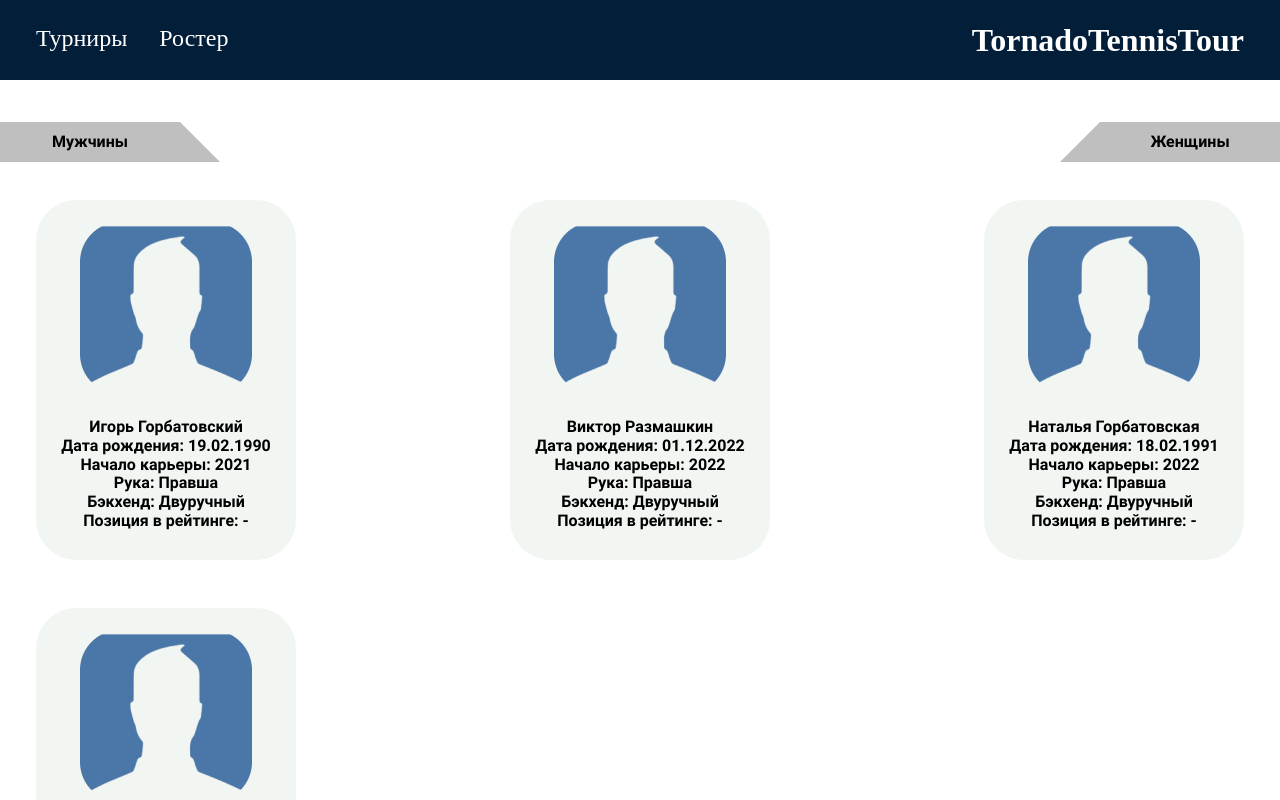
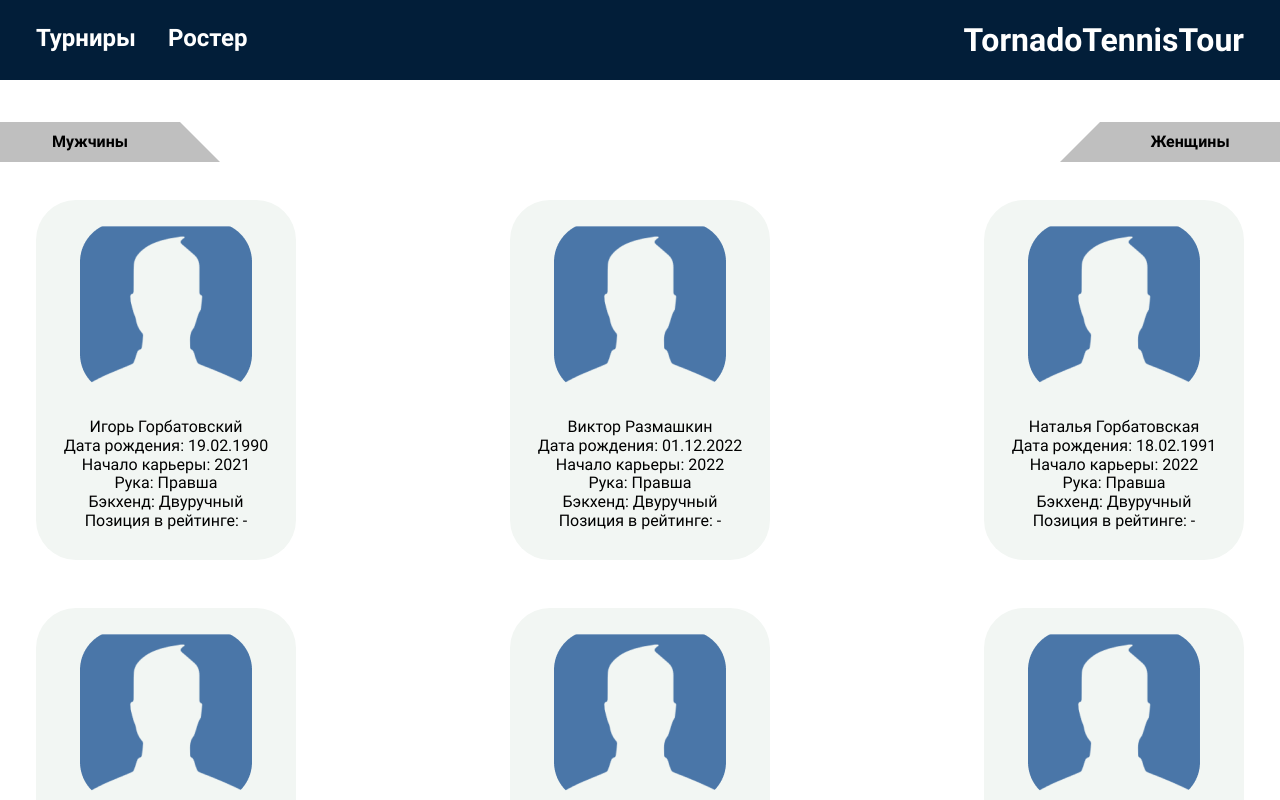
Before and after one commit to 1G000/tennisTour, a React (Vite) app: page /roster in a window 1280 px wide. Shown: the top 800 px of the page. Built offline with nearby package versions, Linux system fonts and the light colour scheme.

Commit message:
tryin to filter men&women

```diff
--- a/src/App.jsx
+++ b/src/App.jsx
@@ -10,7 +10,6 @@ function App() {
   return (
     <BrowserRouter>
       <div className="wrapper">
-        <main>
         <Routes>
           <Route path="/" element={<MainLayout />}>
             <Route index element={<Home />} />
@@ -18,7 +17,6 @@ function App() {
             <Route path="tournaments" element={<Tournaments />} />
           </Route>
         </Routes>
-        </main>
       </div>
     </BrowserRouter>
   );
--- a/src/components/Data/Players.js
+++ b/src/components/Data/Players.js
@@ -1,4 +1,4 @@
-const players = [
+export const players = [
   {
     id: 0,
     imageUrl: "./img/playersPhoto/igorgorbatovskiy.jpg",
@@ -43,5 +43,50 @@ const players = [
     backhandStyle: "Двуручный",
     rankingPosition: "-",
   },
+  {
+    id: 4,
+    imageUrl: "./img/playersPhoto/igorgorbatovskiy.jpg",
+    genre: "male",
+    name: "Игорь Горбатовский",
+    birthDate: "19.02.1990",
+    turnToProDate: "2021",
+    powerHand: "Правша",
+    backhandStyle: "Двуручный",
+    rankingPosition: "-",
+  },
+  {
+    id: 5,
+    imageUrl: "./img/playersPhoto/victorrazmashkin.jpg",
+    genre: "male",
+    name: "Виктор Размашкин",
+    birthDate: "01.12.2022",
+    turnToProDate: "2022",
+    powerHand: "Правша",
+    backhandStyle: "Двуручный",
+    rankingPosition: "-",
+  },
+  {
+    id: 6,
+    imageUrl: "./img/playersPhoto/victorrazmashkin.jpg",
+    name: "Наталья Горбатовская",
+    genre: "female",
+    birthDate: "18.02.1991",
+    turnToProDate: "2022",
+    powerHand: "Правша",
+    backhandStyle: "Двуручный",
+    rankingPosition: "-",
+  },
+  {
+    id: 7,
+    imageUrl: "./img/playersPhoto/victorrazmashkin.jpg",
+    name: "Арина Соболенко",
+    genre: "female",
+    birthDate: "01.12.2022",
+    turnToProDate: "2022",
+    powerHand: "Правша",
+    backhandStyle: "Двуручный",
+    rankingPosition: "-",
+  },
 ];
-export default players;
+export const men = players.filter((player) => player.genre === "male");
+export const women = players.filter((player) => player.genre === "female");
--- a/src/components/Roster/Roster.module.scss
+++ b/src/components/Roster/Roster.module.scss
@@ -80,8 +80,12 @@
 
 h4 {
   color: black;
-  font-family: Roboto;
+  font-family: Roboto-Bold;
   font-weight: 700;
   size: 20px;
   line-height: 23.44px;
 }
+
+#hidden {
+  display: none;
+}
--- a/src/index.scss
+++ b/src/index.scss
@@ -7,8 +7,13 @@
   color: rgba(255, 255, 255, 0.87);
 
   @font-face {
+    font-family: Roboto-Bold;
+    src: url(../fonts/Roboto-Bold.ttf);
+  }
+
+  @font-face {
     font-family: Roboto;
-    src: url(../fonts/Roboto-Bold.ttf);
+    src: url(../fonts/Roboto-Regular.ttf);
   }
   font-synthesis: none;
   text-rendering: optimizeLegibility;
--- a/src/pages/MainLayout.jsx
+++ b/src/pages/MainLayout.jsx
@@ -5,7 +5,9 @@ import Menu from "../components/Menu/Menu";
 const MainLayout = () => {
   return (
     <>
-      <Menu />
+      <header>
+        <Menu />
+      </header>
       <Outlet />
     </>
   );
--- a/src/pages/Roster.jsx
+++ b/src/pages/Roster.jsx
@@ -1,20 +1,34 @@
 import React from "react";
+import { useState } from "react";
 import rosterStyles from "../components/Roster/Roster.module.scss";
 import Card from "../components/Card";
-import players from "../components/Data/Players";
+import { players, men, women } from "../components/Data/Players";
 
 const Roster = () => {
+  const [menRoster, setMenRoster] = useState(false);
+  const [womenRoster, setWomenRoster] = useState(false);
+
+  const showMenRoster = () => {
+    setMenRoster(true);
+  };
+  const showWomenRoster = () => {
+    setWomenRoster(true);
+  };
+
   return (
-    <>
+    <main>
       <div className={rosterStyles.imgArea}>
-        <div className={rosterStyles.imgAreaLeft}>
+        <div className={rosterStyles.imgAreaLeft} onClick={showMenRoster}>
           <h4>Мужчины</h4>
         </div>
-        <div className={rosterStyles.imgAreaRight}>
+        <div className={rosterStyles.imgAreaRight} onClick={showWomenRoster}>
           <h4>Женщины</h4>
         </div>
       </div>
-      <div className={rosterStyles.cardsArea}>
+      <div
+        className={rosterStyles.cardsArea}
+        id={womenRoster ? rosterStyles.hidden : ""}
+      >
         {players.map((player) => (
           <Card
             key={player.id}
@@ -28,7 +42,43 @@ const Roster = () => {
           />
         ))}
       </div>
-    </>
+
+      <div
+        className={rosterStyles.cardsArea}
+        id={menRoster ? "" : rosterStyles.hidden}
+      >
+        {men.map((player) => (
+          <Card
+            key={player.id}
+            name={player.name}
+            imageUrl={player.imageUrl}
+            birthDate={player.birthDate}
+            turnToProDate={player.turnToProDate}
+            powerHand={player.powerHand}
+            backhandStyle={player.backhandStyle}
+            rankingPosition={player.rankingPosition}
+          />
+        ))}
+      </div>
+
+      <div
+        className={rosterStyles.cardsArea}
+        id={womenRoster ? "" : rosterStyles.hidden}
+      >
+        {women.map((player) => (
+          <Card
+            key={player.id}
+            name={player.name}
+            imageUrl={player.imageUrl}
+            birthDate={player.birthDate}
+            turnToProDate={player.turnToProDate}
+            powerHand={player.powerHand}
+            backhandStyle={player.backhandStyle}
+            rankingPosition={player.rankingPosition}
+          />
+        ))}
+      </div>
+    </main>
   );
 };
 
--- a/src/pages/Tournaments.jsx
+++ b/src/pages/Tournaments.jsx
@@ -2,9 +2,9 @@ import React from "react";
 import tournamentStyles from "../components/Tournaments/Tournaments.module.scss";
 const Tournaments = () => {
   return (
-    <div>
+    <main>
       <h3>Welcome Cup</h3>
-    </div>
+    </main>
   );
 };
 
```
Lines whose indentation alone changed are shown as unchanged.
